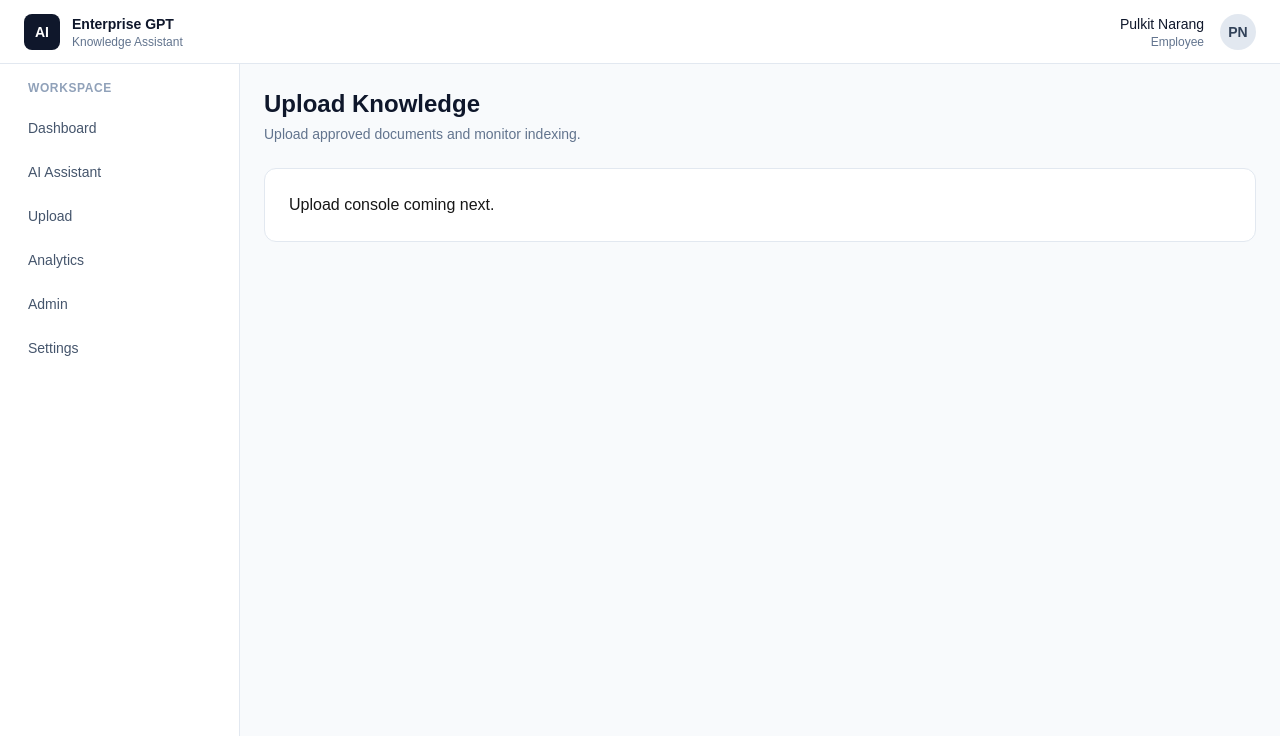
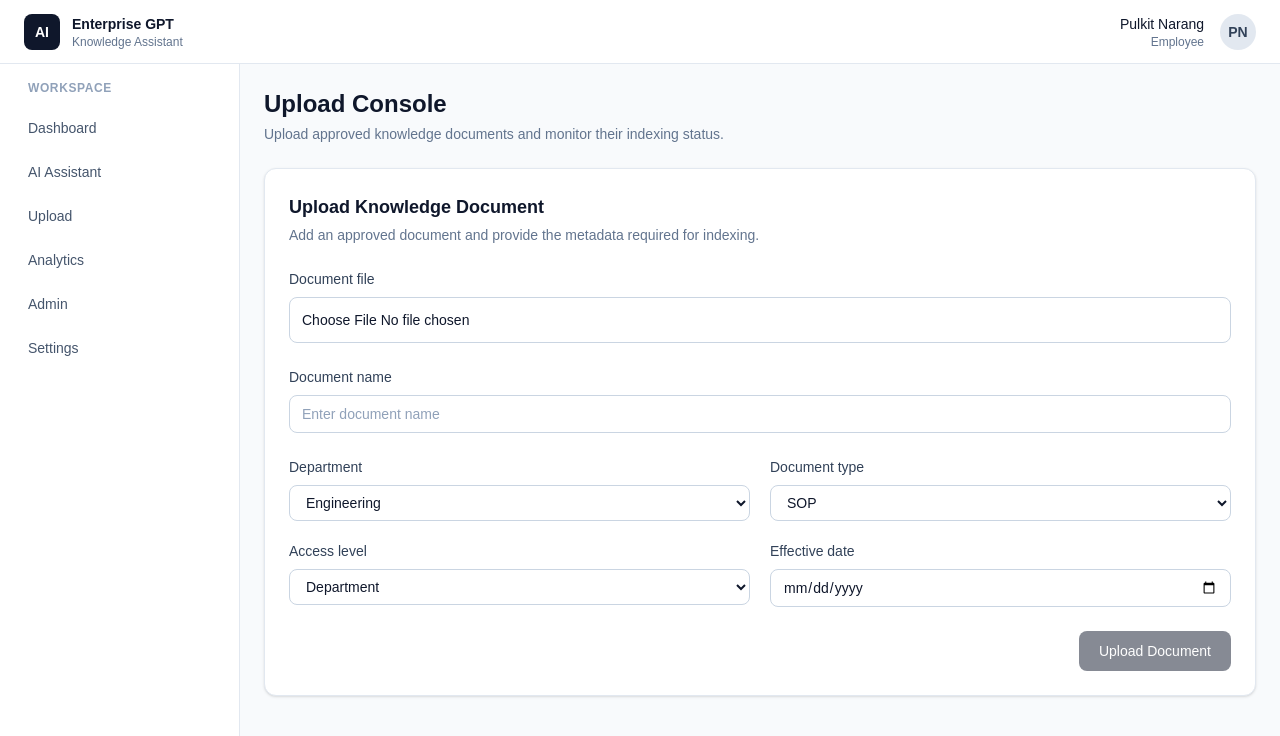
Before and after one commit to chandraAkiran/infosys-ai-knowledge-assistant, a Next.js app in the folder frontend/: page /upload in a window 1280 px wide. Shown: the top 736 px of the page. Built offline with nearby package versions, Linux system fonts and the light colour scheme.

Commit message:
Build document upload console

```diff
--- a/frontend/app/upload/page.tsx
+++ b/frontend/app/upload/page.tsx
@@ -1,15 +1,58 @@
+"use client";
+
+import { useState } from "react";
 import Pageheader from "@/components/common/Pageheader";
+import UploadForm from "@/components/upload/UploadForm";
+import IndexingStatus from "@/components/upload/IndexingStatus";
+
+interface UploadedDocument {
+  name: string;
+  department: string;
+  documentType: string;
+  accessLevel: string;
+  effectiveDate: string;
+  fileName: string;
+}
 
 export default function UploadPage() {
+  const [uploadedDocument, setUploadedDocument] =
+    useState<UploadedDocument | null>(null);
+
+  const [status, setStatus] = useState<
+    "uploaded" | "processing" | "indexed"
+  >("uploaded");
+
+  function handleUpload(document: UploadedDocument) {
+    setUploadedDocument(document);
+    setStatus("uploaded");
+
+    setTimeout(() => {
+      setStatus("processing");
+    }, 1000);
+
+    setTimeout(() => {
+      setStatus("indexed");
+    }, 2500);
+  }
+
   return (
     <div>
       <Pageheader
-        title="Upload Knowledge"
-        description="Upload approved documents and monitor indexing."
+        title="Upload Console"
+        description="Upload approved knowledge documents and monitor their indexing status."
       />
 
-      <div className="rounded-xl border border-slate-200 bg-white p-6">
-        Upload console coming next.
+      <div className="space-y-6">
+        <UploadForm onUpload={handleUpload} />
+
+        {uploadedDocument && (
+          <IndexingStatus
+            documentName={uploadedDocument.name}
+            fileName={uploadedDocument.fileName}
+            department={uploadedDocument.department}
+            status={status}
+          />
+        )}
       </div>
     </div>
   );
--- /dev/null
+++ b/frontend/components/upload/IndexingStatus.tsx
@@ -0,0 +1,69 @@
+interface IndexingStatusProps {
+  documentName: string;
+  fileName: string;
+  status: "uploaded" | "processing" | "indexed";
+  department: string;
+}
+
+const statusLabels = {
+  uploaded: "Uploaded",
+  processing: "Processing",
+  indexed: "Indexed",
+};
+
+export default function IndexingStatus({
+  documentName,
+  fileName,
+  status,
+  department,
+}: IndexingStatusProps) {
+  return (
+    <div className="rounded-xl border border-slate-200 bg-white p-5 shadow-sm">
+      <div className="flex items-start justify-between gap-4">
+        <div>
+          <p className="text-xs font-medium uppercase tracking-wide text-slate-500">
+            Indexing Status
+          </p>
+
+          <h3 className="mt-1 text-base font-semibold text-slate-900">
+            {documentName}
+          </h3>
+
+          <p className="mt-1 text-xs text-slate-500">
+            {fileName} • {department}
+          </p>
+        </div>
+
+        <span className="rounded-full bg-slate-100 px-3 py-1 text-xs font-medium text-slate-700">
+          {statusLabels[status]}
+        </span>
+      </div>
+
+      <div className="mt-5">
+        <div className="mb-2 flex justify-between text-xs text-slate-500">
+          <span>Pipeline progress</span>
+
+          <span>
+            {status === "uploaded" && "25%"}
+            {status === "processing" && "65%"}
+            {status === "indexed" && "100%"}
+          </span>
+        </div>
+
+        <div className="h-2 overflow-hidden rounded-full bg-slate-100">
+          <div
+            className="h-full rounded-full bg-slate-800 transition-all duration-500"
+            style={{
+              width:
+                status === "uploaded"
+                  ? "25%"
+                  : status === "processing"
+                    ? "65%"
+                    : "100%",
+            }}
+          />
+        </div>
+      </div>
+    </div>
+  );
+}
--- /dev/null
+++ b/frontend/components/upload/UploadForm.tsx
@@ -0,0 +1,201 @@
+"use client";
+
+import { ChangeEvent, FormEvent, useState } from "react";
+
+interface UploadFormProps {
+  onUpload: (document: {
+    name: string;
+    department: string;
+    documentType: string;
+    accessLevel: string;
+    effectiveDate: string;
+    fileName: string;
+  }) => void;
+  disabled?: boolean;
+}
+
+export default function UploadForm({
+  onUpload,
+  disabled = false,
+}: UploadFormProps) {
+  const [file, setFile] = useState<File | null>(null);
+  const [documentName, setDocumentName] = useState("");
+  const [department, setDepartment] = useState("Engineering");
+  const [documentType, setDocumentType] = useState("SOP");
+  const [accessLevel, setAccessLevel] = useState("Department");
+  const [effectiveDate, setEffectiveDate] = useState("");
+
+  function handleFileChange(event: ChangeEvent<HTMLInputElement>) {
+    const selectedFile = event.target.files?.[0] ?? null;
+
+    setFile(selectedFile);
+
+    if (selectedFile && !documentName) {
+      setDocumentName(selectedFile.name);
+    }
+  }
+
+  function handleSubmit(event: FormEvent<HTMLFormElement>) {
+    event.preventDefault();
+
+    if (!file || !documentName || !effectiveDate) {
+      return;
+    }
+
+    onUpload({
+      name: documentName,
+      department,
+      documentType,
+      accessLevel,
+      effectiveDate,
+      fileName: file.name,
+    });
+
+    setFile(null);
+    setDocumentName("");
+    setEffectiveDate("");
+  }
+
+  return (
+    <form
+      onSubmit={handleSubmit}
+      className="space-y-6 rounded-xl border border-slate-200 bg-white p-6 shadow-sm"
+    >
+      {/* Header */}
+      <div>
+        <h2 className="text-lg font-semibold text-slate-900">
+          Upload Knowledge Document
+        </h2>
+
+        <p className="mt-1 text-sm text-slate-500">
+          Add an approved document and provide the metadata required for
+          indexing.
+        </p>
+      </div>
+
+      {/* Document File */}
+      <div>
+        <label className="mb-2 block text-sm font-medium text-slate-700">
+          Document file
+        </label>
+
+        <input
+          type="file"
+          accept=".pdf,.docx,.txt"
+          onChange={handleFileChange}
+          disabled={disabled}
+          className="block w-full rounded-lg border border-slate-300 bg-white p-3 text-sm text-slate-900"
+        />
+
+        {file && (
+          <p className="mt-2 text-xs text-slate-600">
+            Selected: {file.name}
+          </p>
+        )}
+      </div>
+
+      {/* Document Name */}
+      <div>
+        <label className="mb-2 block text-sm font-medium text-slate-700">
+          Document name
+        </label>
+
+        <input
+          value={documentName}
+          onChange={(event) => setDocumentName(event.target.value)}
+          placeholder="Enter document name"
+          disabled={disabled}
+          className="w-full rounded-lg border border-slate-300 bg-white px-3 py-2 text-sm text-slate-900 placeholder:text-slate-400 outline-none focus:border-slate-500 focus:ring-1 focus:ring-slate-300"
+        />
+      </div>
+
+      {/* Metadata */}
+      <div className="grid gap-5 md:grid-cols-2">
+        {/* Department */}
+        <div>
+          <label className="mb-2 block text-sm font-medium text-slate-700">
+            Department
+          </label>
+
+          <select
+            value={department}
+            onChange={(event) => setDepartment(event.target.value)}
+            disabled={disabled}
+            className="w-full rounded-lg border border-slate-300 bg-white px-3 py-2 text-sm text-slate-900 outline-none focus:border-slate-500 focus:ring-1 focus:ring-slate-300"
+          >
+            <option>Engineering</option>
+            <option>HR</option>
+            <option>Delivery Operations</option>
+            <option>PMO</option>
+            <option>Sales</option>
+          </select>
+        </div>
+
+        {/* Document Type */}
+        <div>
+          <label className="mb-2 block text-sm font-medium text-slate-700">
+            Document type
+          </label>
+
+          <select
+            value={documentType}
+            onChange={(event) => setDocumentType(event.target.value)}
+            disabled={disabled}
+            className="w-full rounded-lg border border-slate-300 bg-white px-3 py-2 text-sm text-slate-900 outline-none focus:border-slate-500 focus:ring-1 focus:ring-slate-300"
+          >
+            <option>SOP</option>
+            <option>Policy</option>
+            <option>Manual</option>
+            <option>Project Guide</option>
+            <option>Engineering Guide</option>
+            <option>Sales Asset</option>
+          </select>
+        </div>
+
+        {/* Access Level */}
+        <div>
+          <label className="mb-2 block text-sm font-medium text-slate-700">
+            Access level
+          </label>
+
+          <select
+            value={accessLevel}
+            onChange={(event) => setAccessLevel(event.target.value)}
+            disabled={disabled}
+            className="w-full rounded-lg border border-slate-300 bg-white px-3 py-2 text-sm text-slate-900 outline-none focus:border-slate-500 focus:ring-1 focus:ring-slate-300"
+          >
+            <option>Department</option>
+            <option>Restricted</option>
+            <option>Company Wide</option>
+          </select>
+        </div>
+
+        {/* Effective Date */}
+        <div>
+          <label className="mb-2 block text-sm font-medium text-slate-700">
+            Effective date
+          </label>
+
+          <input
+            type="date"
+            value={effectiveDate}
+            onChange={(event) => setEffectiveDate(event.target.value)}
+            disabled={disabled}
+            className="w-full rounded-lg border border-slate-300 bg-white px-3 py-2 text-sm text-slate-900 outline-none focus:border-slate-500 focus:ring-1 focus:ring-slate-300"
+          />
+        </div>
+      </div>
+
+      {/* Upload Button */}
+      <div className="flex justify-end">
+        <button
+          type="submit"
+          disabled={disabled || !file || !documentName || !effectiveDate}
+          className="rounded-lg bg-slate-900 px-5 py-2.5 text-sm font-medium text-white hover:bg-slate-800 disabled:cursor-not-allowed disabled:opacity-50"
+        >
+          Upload Document
+        </button>
+      </div>
+    </form>
+  );
+}
```
